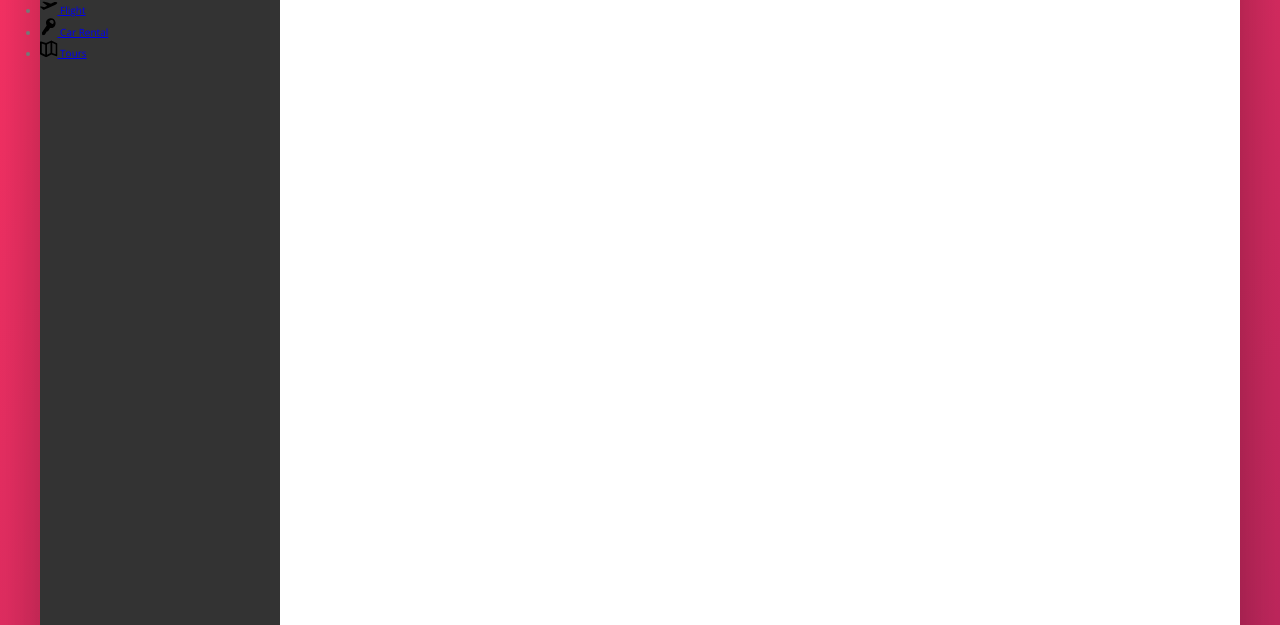
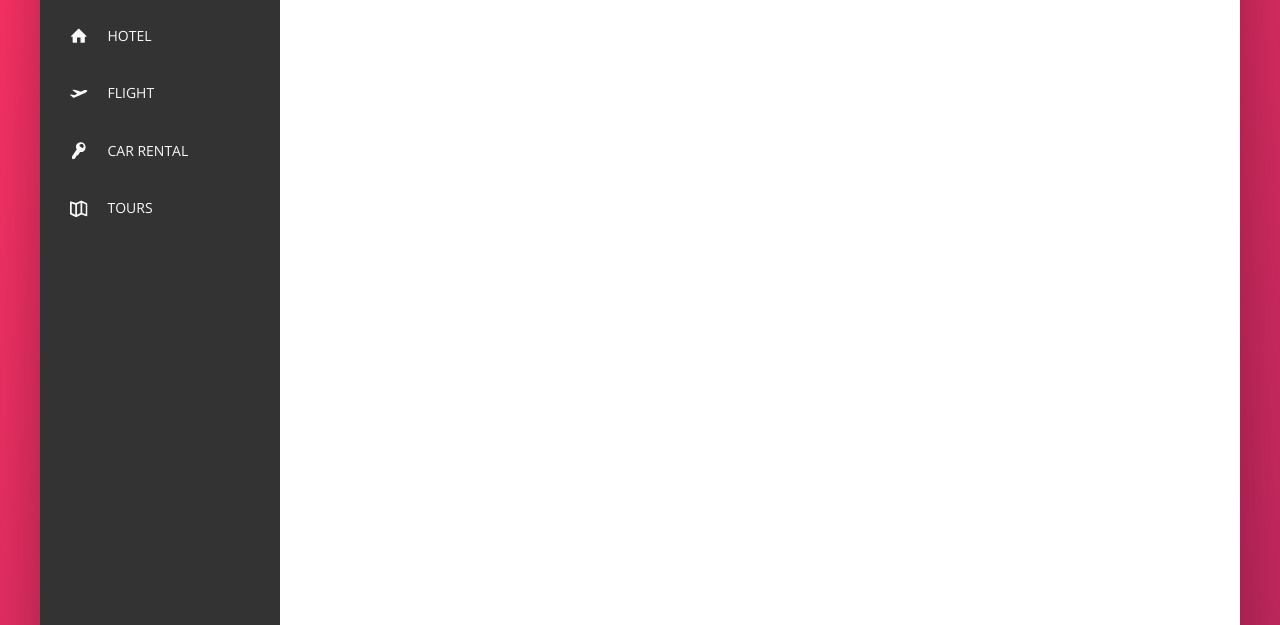
Before and after one commit to adityaind/Tour-Booking-Website--FLEXBOX, a website: page starter/index.html in a window 1280 px wide. Shown: the part 175-800 px from the top of the page. Drawn offline with nearby package versions, Linux system fonts and the light colour scheme.

Commit message:
building the sidebar navigation part 2

```diff
--- a/starter/sass/_components.scss
+++ b/starter/sass/_components.scss
@@ -109,18 +109,50 @@
 //Side navigation
 
 .side-nav {
-
+   font-size: 1.4rem;
+   list-style: none;
+   margin-top: 3.5rem;
 
     &__item{
+        position: relative;
+
+        &:not(:last-child){
+            margin-bottom: .5rem;
+        }
+}
+
+    &__item::before{
+        content: "";
+        position: absolute;
+        top: 0;
+        left: 0;
+        height: 100%;
+        width: 3px;
+        background-color: var(--color-primary);
+        transform: scaleY(0);
+        transform-origin: bottom;
+        transition: transform .3s cubic-bezier(1,0,0,1);
 
     }
-    &__link{
 
+    &__item:hover::before {
+        transform: scaleY(1);
+    }
+    &__link:link,
+    &__link:visited {
+        color: var(--color-grey-light-1);
+        text-decoration: none;
+        text-transform: uppercase;
+        display: flex;
+        align-items: center;
+        padding: 1.5rem 3rem;
     }
     &__icon{
         width: 1.75rem;
         height: 1.75rem;
-    }
+        margin-right: 2rem;
+        fill: currentColor;
+}
 }
 
 .legal{
```
Also changed, not shown: starter/css/style.css.
